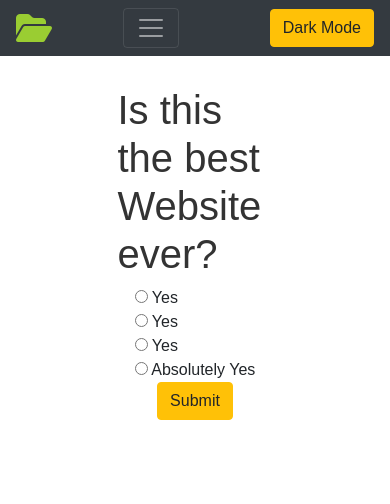
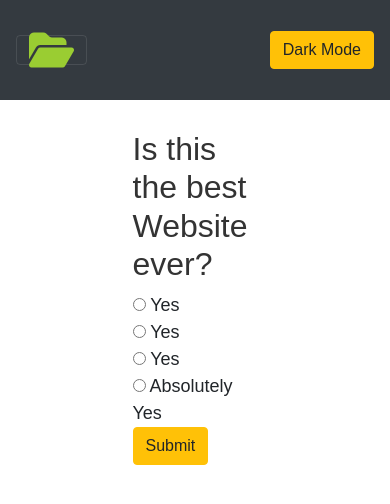
Before and after one commit to veeraannala/veeraannala, a plain HTML site: page quiz.html in a window 390 px wide. Drawn offline with nearby package versions, Linux system fonts and the light colour scheme.

Commit message:
nav bar changes

```diff
--- a/css.css
+++ b/css.css
@@ -42,6 +42,10 @@ p {
 	box-shadow: 0 0 10px red;
 }
 
+.dark-mode-toggle {
+    z-index: 1000; /* Ensure the button stays above other elements */
+  }
+
 .carousel-image {
     width: 100%;
     height: 100vh; /* vh stands for viewport height. This will make the image take the full height of the screen. */
@@ -49,6 +53,15 @@ p {
 }
 
 /* Navigation */
+@media (max-width: 576px) { /* This will apply the rules to screens that are 576px wide or less */
+    .navbar {
+      height: 100px; /* Adjust this value as needed */
+    }
+    body {
+        font-size: 18px; /* Adjust this value as needed */
+      }
+  }
+
 nav {
     background-color: #333;
     color: white;
--- a/quiz.html
+++ b/quiz.html
@@ -9,9 +9,11 @@
 <body>
 		<!-- Navigation Bar -->
 		<nav class="navbar navbar-expand-lg navbar-dark bg-dark">
-			<i class="fa-2xl fa-solid fa-folder-open nav-img"></i>
+			<!-- Desktop view icon -->
+			<span class="d-none d-lg-block"><i class="fa-2x fa-solid fa-folder-open nav-img"></i></span>
+			<!-- Mobile view icon -->
 			<button class="navbar-toggler" type="button" data-toggle="collapse" data-target="#navbarNav" aria-controls="navbarNav" aria-expanded="false" aria-label="Toggle navigation">
-				<span class="navbar-toggler-icon"></span>
+			  <span><i class="fa-2xl fa-solid fa-folder-open nav-img"></i></span>
 			</button>
 			<div class="collapse navbar-collapse" id="navbarNav">
 			  <ul class="navbar-nav">
@@ -27,15 +29,15 @@
 			  </ul>
 			</div>
 			<!-- Dark Mode Toggle -->
-			 <div class="form-check form-switch">
+			<div class="form-check form-switch ml-auto">
 			  <button class="btn btn-warning glow-on-hover" id="darkModeSwitch">Dark Mode</button>
 			</div>
 		  </nav>
 	<div class="container">
 	<!-- Make a quiz here -->
 	<div id="quiz-container" class="row justify-content-center">
-		<div class="col-12 col-md-8 col-lg-6"></div>
-			<h1 id="question"></h1>
+		<div class="col-12">
+			<h2 id="question"></h2>
 			<form id="options">
 			<!-- Options will be inserted here -->
 			</form>
```
Also changed, not shown: index.html (+9 -6 lines), photos.html (+9 -6 lines). Lines whose indentation alone changed are shown as unchanged.
